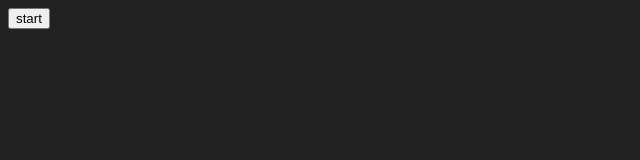
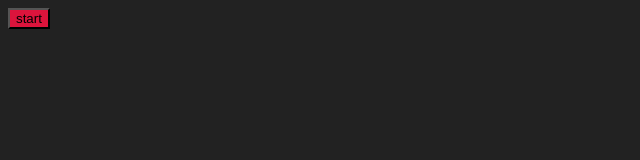
Before and after one commit to dokumoot/webspeech, a plain HTML site: page index.html in a window 1280 px wide. Shown: the whole page, without its empty margins (0-640 px from the left). Drawn offline with Linux system fonts and the light colour scheme.

Commit message:
Update index.html

```diff
--- a/index.html
+++ b/index.html
@@ -8,6 +8,10 @@
     body {
       background: #222;
       font-size: 15px;
+      color: #fff;
+    }
+    #btn {
+      background: crimson;
     }
   </style>
 </head>
```
